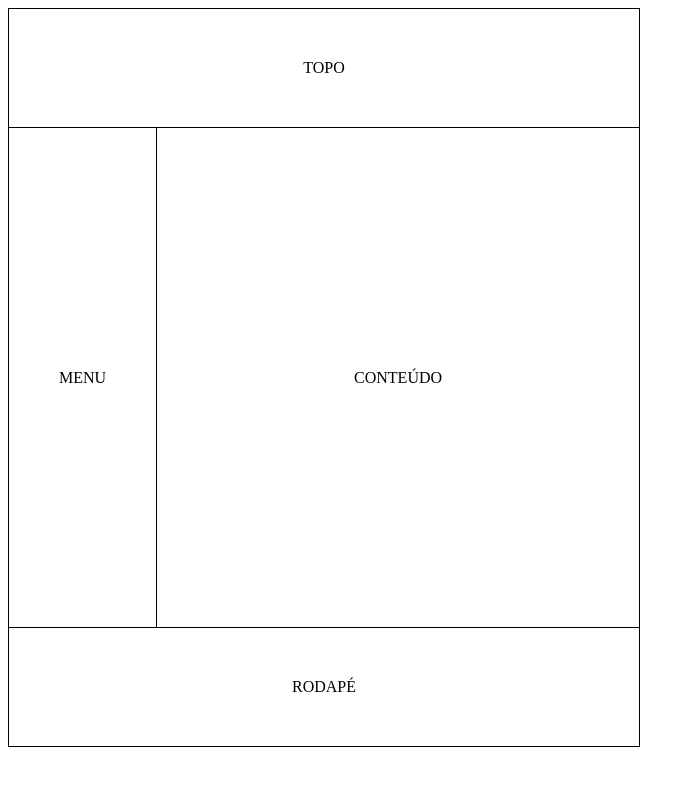
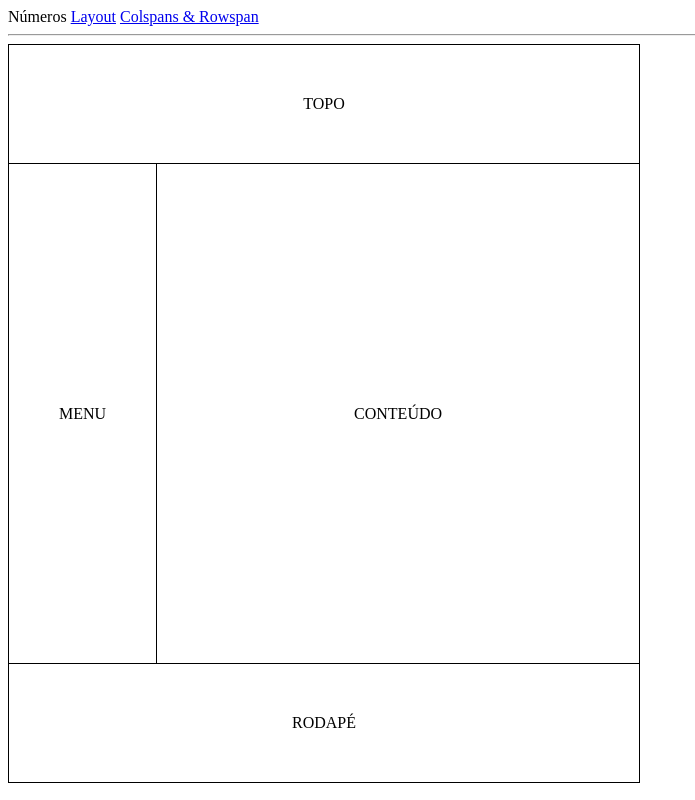
Before and after one commit to mthsmoreira33/atividade-tabela-html, a plain HTML site: page layout.html in a window 1280 px wide. Shown: the whole page, without its empty margins (0-695 px from the left). Drawn offline with Linux system fonts and the light colour scheme.

Commit message:
[FTR]: Adiciona menu

```diff
--- a/layout.html
+++ b/layout.html
@@ -19,6 +19,15 @@
     </style>
 </head>
 <body>
+    <header>
+        <nav>
+            Números
+            <a href="#">Layout</a>
+            <a href="#">Colspans & Rowspan</a>
+        </nav>
+        <hr>
+    </header>
+    <main>
         <table width="50%">
             <thead>
                 <tr>
@@ -37,5 +46,6 @@
                 </tr>
             </tfoot>
         </table>
+    </main>
 </body>
 </html>
```
Lines whose indentation alone changed are shown as unchanged.
